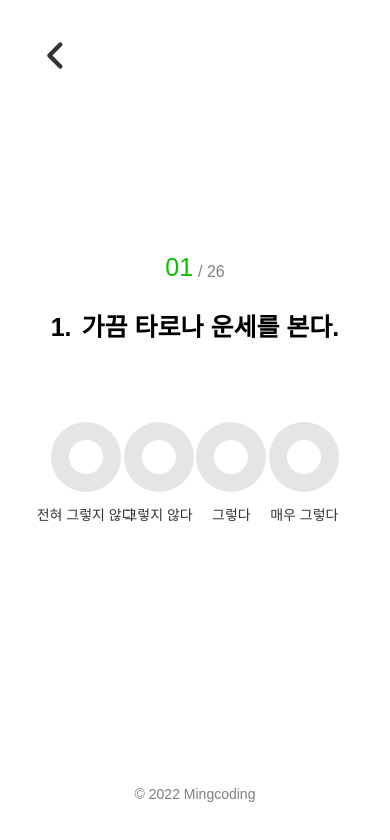
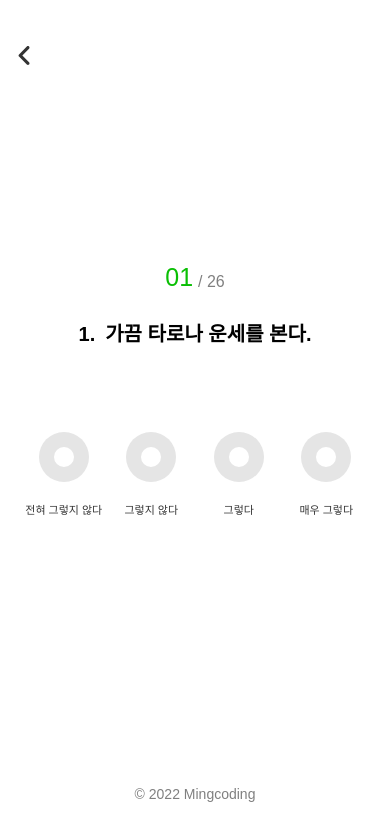
Before and after one commit to alstjr5949/plantTest, a React (Create React App) app: page /test in a window 390 px wide. Shown: the top 840 px of the page. Built offline with nearby package versions, Linux system fonts and the light colour scheme.

Commit message:
mobile responsive

```diff
--- a/src/Routes/home.tsx
+++ b/src/Routes/home.tsx
@@ -79,11 +79,12 @@ const MainImg = styled.div`
 `;
 
 const Hashtag = styled.div`
-  width: 80%;
-  color: rgba(0, 0, 0, 0.5);
+  width: 85%;
+  color: rgba(0, 0, 0, 0.6);
   display: flex;
   justify-content: space-between;
   margin-bottom: 60px;
+  font-size: 20px;
   @media ${(props) => props.theme.IphoneX} {
     width: 100%;
     font-size: 15px;
@@ -200,7 +201,7 @@ function Home() {
       <Title variants={titleVariants} initial="initial" animate="animate">
         <span>
           일상 속 <span>싱그러움</span>을 찾아서,
-        </span>{" "}
+        </span>
         <span>초록 MATE</span>
         <span>테스트</span>
       </Title>
--- a/src/Routes/result.tsx
+++ b/src/Routes/result.tsx
@@ -8,15 +8,21 @@ import tree from "../img/tree.png";
 const Wrapper = styled.div`
   width: 500px;
   height: 170vh;
+  min-height: 1450px;
   display: flex;
   flex-direction: column;
   justify-content: flex-start;
   align-items: flex-start;
   position: relative;
   padding: 50px 20px;
+  @media ${(props) => props.theme.IphoneX} {
+    width: 100%;
+    height: 180vh;
+  }
 `;
 
 const ResultTitle = styled.div`
+  width: 100%;
   display: flex;
   flex-direction: column;
   margin-left: 25px;
@@ -28,6 +34,12 @@ const ResultTitle = styled.div`
     color: ${(props) => props.theme.color.green};
     margin-top: 10px;
   }
+  @media ${(props) => props.theme.IphoneX} {
+    font-size: 25px;
+    & span:nth-child(2) {
+      font-size: 40px;
+    }
+  }
 `;
 
 const ResultImg = styled.div`
@@ -38,6 +50,10 @@ const ResultImg = styled.div`
   width: 450px;
   height: 450px;
   filter: brightness(1.3);
+  @media ${(props) => props.theme.IphoneX} {
+    width: 350px;
+    height: 350px;
+  }
 `;
 
 const ResultSubTitle = styled.div`
@@ -48,6 +64,9 @@ const ResultSubTitle = styled.div`
   font-weight: 500;
   & span {
     font-family: "Toss Face Font Mac", sans-serif;
+  }
+  @media ${(props) => props.theme.IphoneX} {
+    font-size: 25px;
   }
 `;
 
@@ -65,6 +84,9 @@ const ResultContent = styled.li`
     font-family: "Toss Face Font Mac", sans-serif;
     margin-right: 8px;
   }
+  @media ${(props) => props.theme.IphoneX} {
+    font-size: 15px;
+  }
 `;
 
 const BtnBox = styled.div`
@@ -72,6 +94,9 @@ const BtnBox = styled.div`
   display: flex;
   justify-content: center;
   margin-top: 70px;
+  @media ${(props) => props.theme.IphoneX} {
+    margin-top: 50px;
+  }
 `;
 
 const RestartBtn = styled.div`
--- a/src/Routes/test.tsx
+++ b/src/Routes/test.tsx
@@ -18,7 +18,7 @@ const Wrapper = styled(motion.div)`
   position: relative;
   padding: 50px 20px;
   @media ${(props) => props.theme.IphoneX} {
-    width: 100%;
+    width: 100vw;
   }
 `;
 
@@ -35,6 +35,9 @@ const BackHomeBtn = styled.div`
   font-size: 35px;
   margin-top: 30px;
   cursor: pointer;
+  @media ${(props) => props.theme.IphoneX} {
+    font-size: 25px;
+  }
 `;
 
 const Question = styled.div`
@@ -49,13 +52,17 @@ const Question = styled.div`
   & span {
     margin-right: 10px;
   }
+  @media ${(props) => props.theme.IphoneX} {
+    width: 100%;
+    font-size: 20px;
+  }
 `;
 
 const FourAnswer = styled.div`
   width: 100%;
   display: flex;
   align-items: center;
-  justify-content: space-between;
+  justify-content: space-around;
   margin-bottom: 100px;
 `;
 
@@ -71,16 +78,27 @@ const FourAnswerBtn = styled(motion.div)`
   transition: 0.2s all ease-in;
   cursor: pointer;
   &:hover {
-    border: 18px solid ${(props) => props.theme.color.green};
+    border: 18px solid ${(props) => props.theme.color.brown};
   }
   & span {
-    width: 110px;
+    width: 100px;
     position: absolute;
     bottom: -50px;
-    font-size: 14px;
+    font-size: 13px;
     text-align: center;
     font-weight: 300;
     color: rgba(0, 0, 0, 0.8);
+  }
+  @media ${(props) => props.theme.IphoneX} {
+    width: 50px;
+    height: 50px;
+    border: 15px solid rgba(0, 0, 0, 0.1);
+    & span {
+      font-size: 11px;
+    }
+    &:hover {
+      border: 15px solid ${(props) => props.theme.color.brown};
+    }
   }
 `;
 
--- a/src/styled.d.ts
+++ b/src/styled.d.ts
@@ -11,6 +11,7 @@ declare module "styled-components" {
     mobile: string;
     color: {
       green: string;
+      brown: string;
     };
   }
 }
--- a/src/theme.ts
+++ b/src/theme.ts
@@ -20,5 +20,6 @@ export const theme: DefaultTheme = {
   mobile: `(max-width: ${size.mobile})`,
   color: {
     green: "#0ABF04",
+    brown: "#966254",
   },
 };
```
